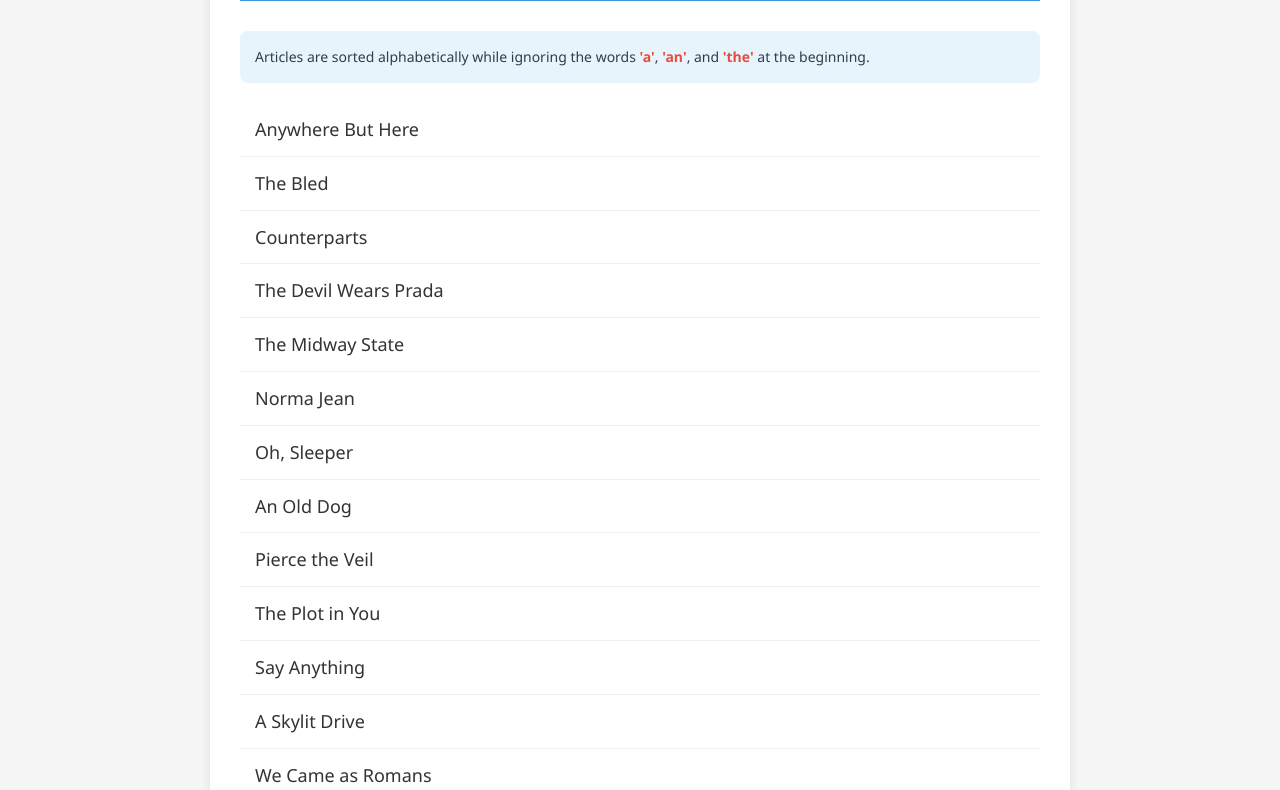
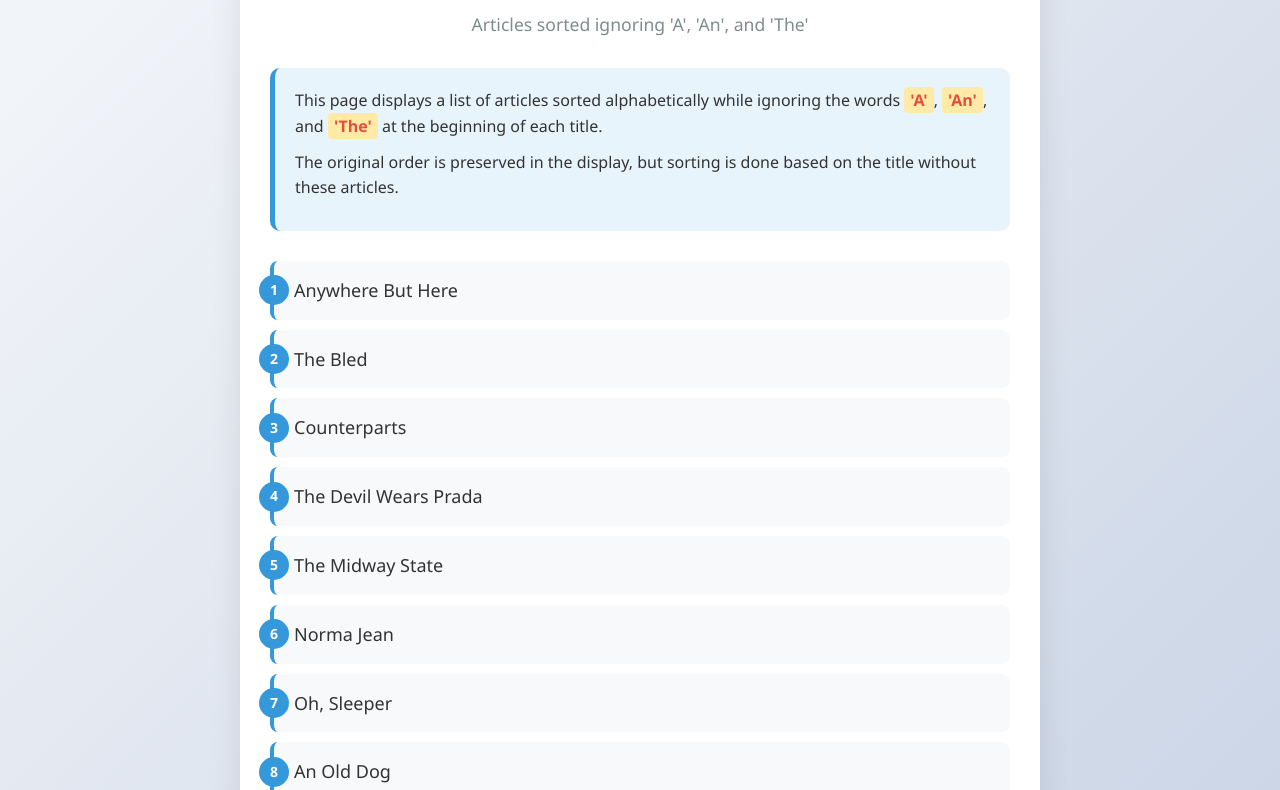
Before and after one commit to acciojob/sorting-articles-Ishikaverma2317, a website: page main.html in a window 1280 px wide. Shown: the part 134-924 px from the top of the page. Drawn offline with Linux system fonts and the light colour scheme.

Commit message:
created a submission

```diff
--- a/main.html
+++ b/main.html
@@ -5,12 +5,18 @@
     <meta name="viewport" content="width=device-width, initial-scale=1.0">
     <title>Alphabetical Article Sorter</title>
     <style>
+        * {
+            margin: 0;
+            padding: 0;
+            box-sizing: border-box;
+        }
+
         body {
             font-family: 'Segoe UI', Tahoma, Geneva, Verdana, sans-serif;
             line-height: 1.6;
             color: #333;
-            background-color: #f5f5f5;
-            margin: 0;
+            background: linear-gradient(135deg, #f5f7fa 0%, #c3cfe2 100%);
+            min-height: 100vh;
             padding: 20px;
         }
 
@@ -19,65 +25,115 @@
             margin: 0 auto;
             background-color: white;
             padding: 30px;
-            border-radius: 10px;
-            box-shadow: 0 2px 10px rgba(0, 0, 0, 0.1);
+            border-radius: 15px;
+            box-shadow: 0 10px 30px rgba(0, 0, 0, 0.1);
         }
 
         h1 {
             text-align: center;
             color: #2c3e50;
+            margin-bottom: 20px;
+            padding-bottom: 15px;
+            border-bottom: 3px solid #3498db;
+            font-size: 2.2rem;
+        }
+
+        .subtitle {
+            text-align: center;
+            color: #7f8c8d;
             margin-bottom: 30px;
-            border-bottom: 2px solid #3498db;
-            padding-bottom: 10px;
+            font-size: 1.1rem;
+        }
+
+        .info-box {
+            background-color: #e8f4fc;
+            padding: 20px;
+            border-radius: 10px;
+            margin-bottom: 30px;
+            border-left: 5px solid #3498db;
+        }
+
+        .info-box p {
+            margin-bottom: 10px;
+        }
+
+        .highlight {
+            color: #e74c3c;
+            font-weight: bold;
+            background-color: #ffeaa7;
+            padding: 2px 6px;
+            border-radius: 4px;
         }
 
         #band {
             list-style-type: none;
             padding: 0;
+            counter-reset: article-counter;
         }
 
         #band li {
-            padding: 12px 15px;
-            border-bottom: 1px solid #eee;
+            padding: 15px 20px;
+            margin-bottom: 10px;
+            background-color: #f8f9fa;
+            border-radius: 8px;
             font-size: 18px;
-            transition: background-color 0.3s;
+            transition: all 0.3s ease;
+            border-left: 4px solid #3498db;
+            position: relative;
+            counter-increment: article-counter;
+        }
+
+        #band li::before {
+            content: counter(article-counter);
+            position: absolute;
+            left: -15px;
+            top: 50%;
+            transform: translateY(-50%);
+            background-color: #3498db;
+            color: white;
+            width: 30px;
+            height: 30px;
+            border-radius: 50%;
+            display: flex;
+            align-items: center;
+            justify-content: center;
+            font-weight: bold;
+            font-size: 14px;
+        }
+
+        #band li:hover {
+            background-color: #e3f2fd;
+            transform: translateX(5px);
+            box-shadow: 0 5px 15px rgba(0, 0, 0, 0.1);
         }
 
         #band li:last-child {
-            border-bottom: none;
+            margin-bottom: 0;
         }
 
-        #band li:hover {
-            background-color: #f9f9f9;
-        }
-
-        .info {
-            background-color: #e8f4fc;
-            padding: 15px;
-            border-radius: 8px;
-            margin-bottom: 20px;
-            font-size: 14px;
-            color: #2c3e50;
-        }
-
-        .highlight {
-            color: #e74c3c;
-            font-weight: bold;
+        .footer {
+            text-align: center;
+            margin-top: 30px;
+            color: #7f8c8d;
+            font-size: 0.9rem;
         }
     </style>
 </head>
 <body>
     <div class="container">
         <h1>Alphabetical Article Sorter</h1>
+        <p class="subtitle">Articles sorted ignoring 'A', 'An', and 'The'</p>
 
-        <div class="info">
-            Articles are sorted alphabetically while ignoring the words
-            <span class="highlight">'a'</span>,
-            <span class="highlight">'an'</span>, and
-            <span class="highlight">'the'</span> at the beginning.
+        <div class="info-box">
+            <p>This page displays a list of articles sorted alphabetically while ignoring the words <span class="highlight">'A'</span>, <span class="highlight">'An'</span>, and <span class="highlight">'The'</span> at the beginning of each title.</p>
+            <p>The original order is preserved in the display, but sorting is done based on the title without these articles.</p>
         </div>
 
         <ul id="band"></ul>
+
+        <div class="footer">
+            <p>Sorted alphabetically (ignoring articles) | Total articles: <span id="count">0</span></p>
+        </div>
     </div>
 
     <script>
@@ -120,8 +176,12 @@
             bandList.appendChild(listItem);
         });
 
-        // Console log for verification
-        console.log('Sorted bands:', sortedBands);
+        // Update article count
+        document.getElementById('count').textContent = sortedBands.length;
+
+        // Log for verification
+        console.log('Original order:', bands);
+        console.log('Sorted order (ignoring articles):', sortedBands);
     </script>
 </body>
 </html>
```
Also changed, not shown: script.js (+1 -43 lines), styles.css (+1 -60 lines).
